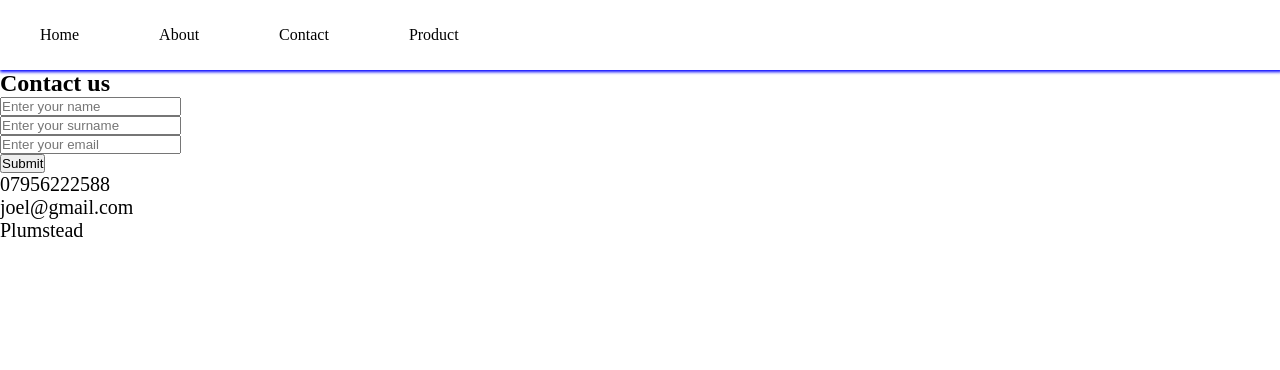
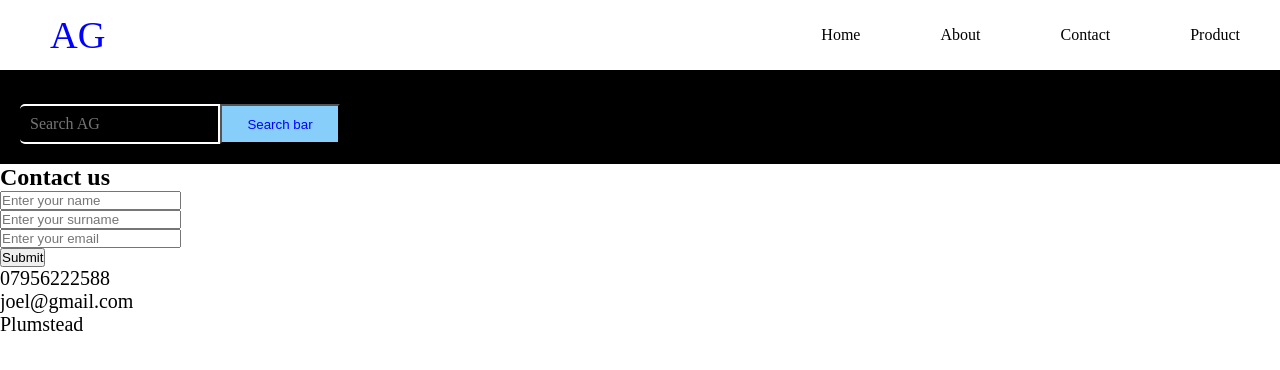
Before and after one commit to gcusaaa/ecommerce, a plain HTML site: page html/contact.html in a window 1280 px wide. Shown: the top 370 px of the page. Drawn offline with Linux system fonts and the light colour scheme.

Commit message:
continuation edit

```diff
--- a/html/contact.html
+++ b/html/contact.html
@@ -9,21 +9,18 @@
 <body>
     <header>
         <nav>
+            <div class="logo">AG</div>
             <ul>
-                <li>
-                    <a href="../index.html">Home</a>
-                </li>
-                <li>
-                    <a href="./about.html">About</a>
-                </li>
-                <li>
-                    <a href="./contact.html">Contact</a>
-                </li>
-                <li>
-                    <a href="./product.html">Product</a>
-                </li>
+                <li><a href="./index.html">Home</a></li>
+                <li><a href="./html/about.html" target="_blank">About</a></li>
+                <li><a href="./html/contact.html" target="_blank">Contact</a></li>
+                <li><a href="./html/product.html" target="_blank">Product</a></li>
             </ul>
         </nav>
+        <div class="searchbar">
+            <input class="srch" type="search" name="" placeholder="Search AG">
+            <a href="#"> <button class="btn">Search bar</button></a>
+        </div>
     </header>
     <main>
         <section id="contact">
```
Also changed, not shown: html/about.html (+3 -3 lines), html/product.html (+9 -13 lines), index.html (indentation only).
